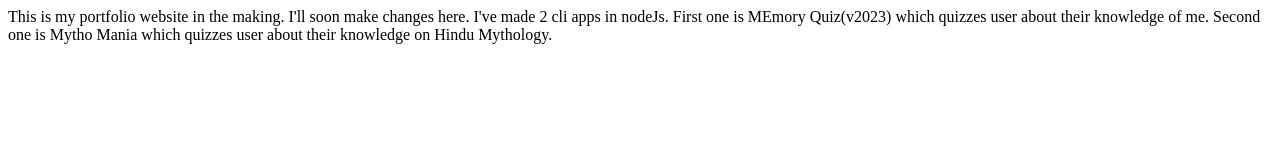
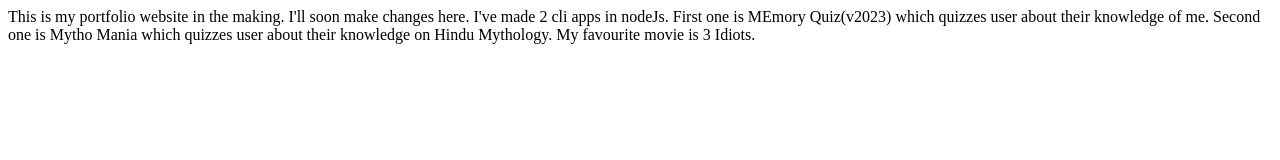
Before and after one commit to ShiviPro/my-portfolio-latest, a plain HTML site: page index.html in a window 1280 px wide. Drawn offline with Linux system fonts and the light colour scheme.

Commit message:
feat: add favourite movie

```diff
--- a/index.html
+++ b/index.html
@@ -9,6 +9,7 @@
     This is my portfolio website in the making. I'll soon make changes here.
     I've made 2 cli apps in nodeJs. First one is MEmory Quiz(v2023) which
     quizzes user about their knowledge of me. Second one is Mytho Mania which
-    quizzes user about their knowledge on Hindu Mythology.
+    quizzes user about their knowledge on Hindu Mythology. My favourite movie is
+    3 Idiots.
   </body>
 </html>
```
